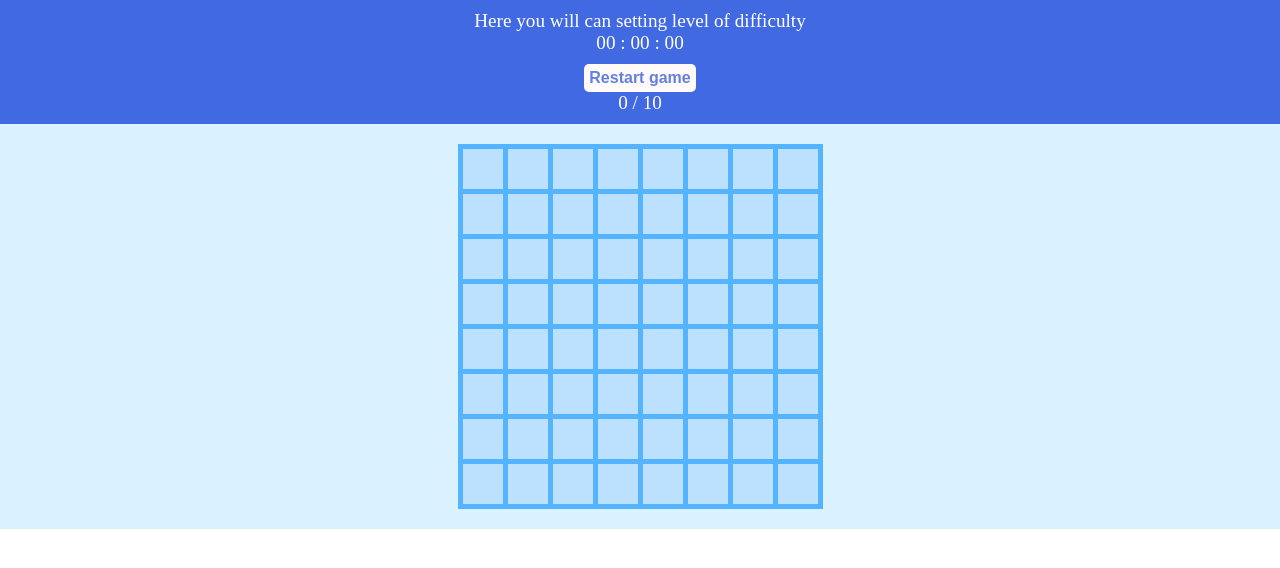
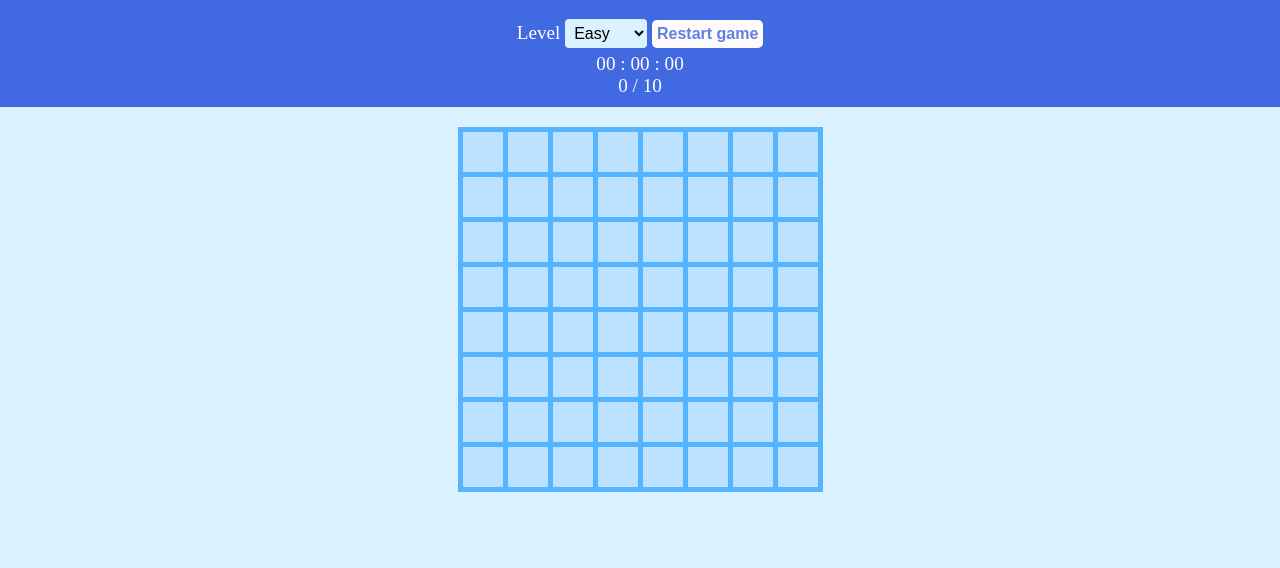
Before and after one commit to VitaliyShulik/minesweeper-vanilla-js, a website with bundled scripts: page index.html in a window 1280 px wide. Built offline with nearby package versions, Linux system fonts and the light colour scheme.

Commit message:
add levels and refactoring html/css

```diff
--- a/index.html
+++ b/index.html
@@ -8,20 +8,31 @@
 
 </head>
 <body>
-    <div class="container">
-    <div class="header">
-        Here you will can setting level of difficulty<br>
-        <p><span id="hours">00</span> : <span id="minutes">00</span> : <span id="seconds">00</span></p>
-        <button id="restart">Restart game</button>
-        <p>
-            <span id="counter-flags">0</span> / <span id="amount-mines"></span>
-        </p>
-    </div>
-    <div class="game-canvas" id="gameTable">
+    <header>
+            <label for="level">Level</label>
+            <select title="Level will change after restart game" id="level">
+                <option title="8x8 and 10 mines" value="easyLevel">Easy</option>
+                <option title="10x10 and 14 mines" value="normalLevel">Normal</option>
+                <option title="12x12 and 20 mines" value="hardLevel">Hard</option>
+            </select>
+            <button id="restart">Restart game</button>
+            <p>
+                <span id="hours">00</span>
+                    :
+                <span id="minutes">00</span>
+                    :
+                <span id="seconds">00</span>
+            </p>
 
-    </div>
+            <p>
+                <span id="counter-flags">0</span>
+                    /
+                <span id="amount-mines"></span>
+            </p>
+    </header>
+    <div class="game-canvas" id="gameTable"></div>
+    <footer></footer>
 
     <script src="./dist/bundle.js"></script>
-
 </body>
 </html>
--- a/src/css/style.css
+++ b/src/css/style.css
@@ -10,7 +10,7 @@
     -ms-user-select: none;
     user-select: none;
 }
-.container {
+body {
     display: flex;
     flex-wrap: wrap;
     width: 100%;
@@ -18,14 +18,24 @@
     background-color: #daf1ff;
 }
 
-.header {
+header {
     width: 100%;
-    padding: 10px 30% 10px 30%;
+    padding: 10px 0;
+    justify-content: start;
     background-color: royalblue;
     font-size: larger;
     font-weight: 500;
     text-align: center;
     color: #ffffff;
+}
+
+select {
+    padding: 5px;
+    margin-bottom: 5px;
+    border: none;
+    border-radius: 4px;
+    background-color: #daf1ff;
+    font-size: medium;
 }
 
 .game-canvas {
--- a/src/js/app.js
+++ b/src/js/app.js
@@ -4,17 +4,49 @@ import {
 import { removeGameTable } from "./gameState";
 import { stopTimer, resetTimeCounter } from "./timer";
 
-var rows = 8;
-var cols = 8;
-var maxMines = 10;
-export var table = buildGameTable(rows, cols, maxMines);
+var level;
+setLevel();
+
+export var table = buildGameTable(level);
 
 document.getElementById("restart").addEventListener("click", restartGame);
 
 
 function restartGame() {
+    setLevel();
     removeGameTable();
-    table = buildGameTable(rows, cols, maxMines);
+    table = buildGameTable(level);
     stopTimer();
     resetTimeCounter();
 }
+
+function setLevel() {
+    level = document.getElementById('level').value;
+
+    switch (level) {
+    case "easyLevel":
+        level = {
+            rows: 8,
+            cols: 8,
+            maxMines:10
+        }
+        break;
+    case "normalLevel":
+        level = {
+            rows: 10,
+            cols: 10,
+            maxMines: 14
+        }
+        break;
+    case "hardLevel":
+        level = {
+            rows: 12,
+            cols: 12,
+            maxMines: 20
+        }
+        break;
+    default:
+        break;
+    }
+
+}
--- a/src/js/gameBuilder.js
+++ b/src/js/gameBuilder.js
@@ -5,7 +5,10 @@ import {
     onTouchEnd
  } from "./actions.js";
 
-export function buildGameTable(rows, cols, maxMines) {
+export function buildGameTable(level) {
+    let rows = level.rows;
+    let cols = level.cols;
+    let maxMines = level.maxMines;
     let tableCells = {};
     let table = {counterMines:0, counterFlags:0, amountCells: rows * cols, timeCounterIsStart: false};
     let gameTableElement = document.getElementById("gameTable");
```
